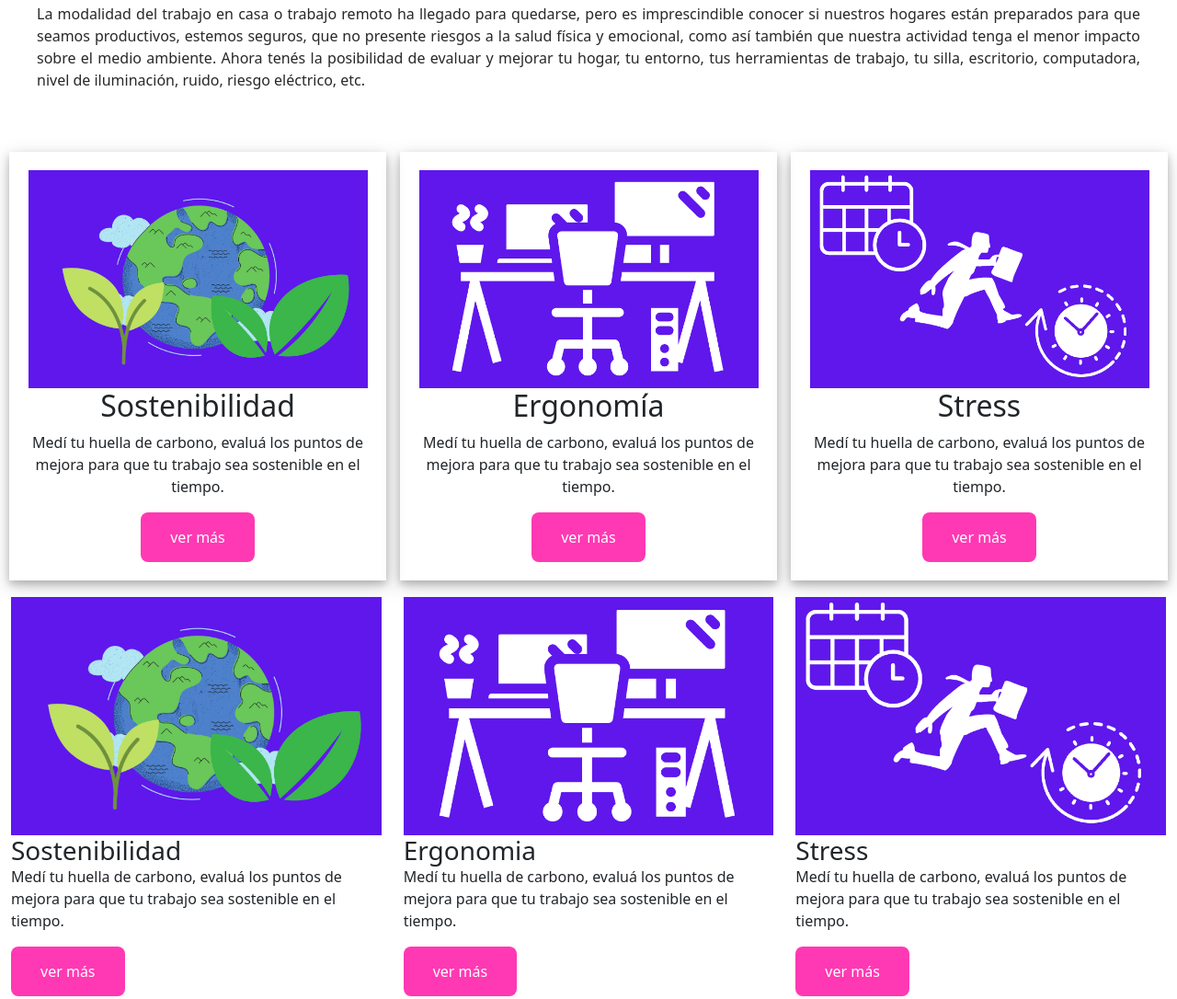
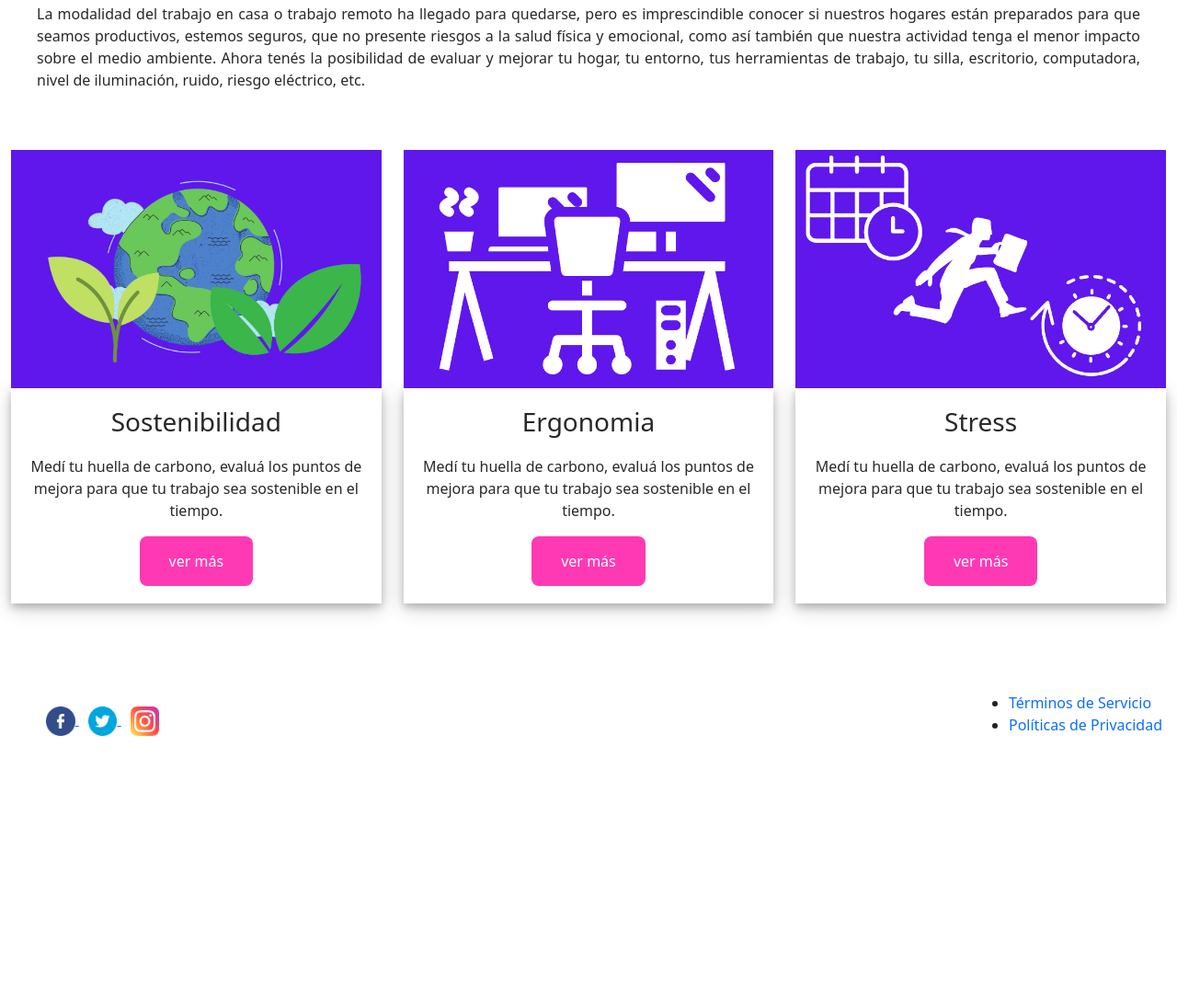
Before and after one commit to thinkbigwork/WorkingAtHome, a website: page index.html in a window 1280 px wide. Shown: the part 608-1694 px from the top of the page at 92% size. After the commit the page ends 1464 px from the top, so only its background shows below. Drawn offline with nearby package versions, Linux system fonts and the light colour scheme.

Commit message:
renovacion de footers

```diff
--- a/index.html
+++ b/index.html
@@ -62,40 +62,13 @@
         </section>
       <!-- fin seccion presentacion-->
 
-      <!-- inicio seccion servicios-->
-        <section class="flex-container" >
-          <article>
-              <img src="img/servicios/sostenibilidad.png" alt="Sostenibilidad">
-              <h2>Sostenibilidad</h2>
-              <p>Medí tu huella de carbono, evaluá los puntos de mejora para que tu trabajo sea sostenible en el tiempo.</p>
-              <button>ver más</button>
-          </article>
-
-          <article>
-            <img src="img/servicios/ergonomia.png" alt="Ergonomía">
-            <h2>Ergonomía</h2>
-            <p>Medí tu huella de carbono, evaluá los puntos de mejora para que tu trabajo sea sostenible en el tiempo.</p>
-            <button>ver más</button>
-        </article>
-
-        <article>
-          <img src="img/servicios/stress.png" alt="Stress">
-          <h2>Stress</h2>
-          <p>Medí tu huella de carbono, evaluá los puntos de mejora para que tu trabajo sea sostenible en el tiempo.</p>
-          <button>ver más</button>
-        </article>
-        </section>
-     <!-- fin seccion servicios-->
-
-
-
            <!-- inicio seccion servicios con MediaQueries-->
            <div class= "container-fluid py-2">
               <div class="row">
-                <article class="col-sm-12 col-md-6 col-lg-4">
+                <article class="col-sm-12 col-md-6 col-lg-4 mb-5">
                   <div class="Card">
                     <img src="img/servicios/sostenibilidad.png" class="card-img-top w-100" alt="Sostenibilidad">
-                    <div class="card-body">
+                    <div class="card-body cardText">
                       <h3 class="card-title">Sostenibilidad</h3>
                       <p class="card-text">Medí tu huella de carbono, evaluá los puntos de mejora para que tu trabajo sea sostenible en el tiempo.</p>
                       <button>ver más</button>
@@ -103,10 +76,10 @@
                   </div>
                 </article>
 
-                  <article class="col-sm-12 col-md-6 col-lg-4">
+                  <article class="col-sm-12 col-md-6 col-lg-4 mb-5">
                     <div class="Card">
                       <img src="img/servicios/ergonomia.png" class="card-img-top w-100" alt="Ergonomia">
-                      <div class="card-body">
+                      <div class="card-body cardText">
                         <h3 class="card-title">Ergonomia</h3>
                         <p class="card-text">Medí tu huella de carbono, evaluá los puntos de mejora para que tu trabajo sea sostenible en el tiempo.</p>
                         <button>ver más</button>
@@ -114,10 +87,10 @@
                     </div>
                   </article>
 
-                  <article class="col-sm-12 col-md-6 col-lg-4">
+                  <article class="col-sm-12 col-md-6 col-lg-4 mb-5">
                     <div class="Card">
                       <img src="img/servicios/stress.png" class="card-img-top w-100" alt="Stress">
-                      <div class="card-body">
+                      <div class="card-body cardText">
                         <h3 class="card-title">Stress</h3>
                         <p class="card-text">Medí tu huella de carbono, evaluá los puntos de mejora para que tu trabajo sea sostenible en el tiempo.</p>
                         <button>ver más</button>
@@ -128,26 +101,6 @@
 
            </div>
 
-            <article>
-                <img src="img/servicios/sostenibilidad.png" alt="Sostenibilidad">
-                <h2>Sostenibilidad</h2>
-                <p>Medí tu huella de carbono, evaluá los puntos de mejora para que tu trabajo sea sostenible en el tiempo.</p>
-                <button>ver más</button>
-            </article>
-
-            <article>
-              <img src="img/servicios/ergonomia.png" alt="Ergonomía">
-              <h2>Ergonomía</h2>
-              <p>Medí tu huella de carbono, evaluá los puntos de mejora para que tu trabajo sea sostenible en el tiempo.</p>
-              <button>ver más</button>
-          </article>
-
-          <article>
-            <img src="img/servicios/stress.png" alt="Stress">
-            <h2>Stress</h2>
-            <p>Medí tu huella de carbono, evaluá los puntos de mejora para que tu trabajo sea sostenible en el tiempo.</p>
-            <button>ver más</button>
-          </article>
           </section>
        <!-- fin seccion servicios con MediaQueries-->
 
@@ -168,6 +121,7 @@
       </div>
 
       <div> <!-- links menu -->
+
         <ul>
           <li><a href="#">Términos de Servicio</a></li>
           <li><a href="#">Políticas de Privacidad</a></li>
--- a/scss/_commons.scss
+++ b/scss/_commons.scss
@@ -13,6 +13,7 @@
 
 button{
     background-color: $mainColor;
+    margin-bottom: 1.2em;
     color: white;
     border: none;
     border-radius: 8px;
@@ -25,6 +26,15 @@ button{
         &:hover {
             box-shadow: 0 8px 8px 0 rgba(0,0,0,0.24), 0 13px 25px 0 rgba(0,0,0,0.19);
         }
+}
+
+.cardText{
+ color: $mainTextColor;
+ text-align: center;
+ box-shadow: 0 4px 8px 0 rgba(0, 0, 0, 0.2), 0 6px 20px 0 rgba(0, 0, 0, 0.19);
+    h3{
+        padding: .7em;
+    }
 }
 
 .grid-container{
--- a/scss/_footer.scss
+++ b/scss/_footer.scss
@@ -1,7 +1,7 @@
 .footer{
     margin: 0;
     padding: 0;
-    background-color: black;
+    background-color: white;
     width:  100%;
  /*    display: grid;
     grid-template-columns: auto auto; */
@@ -12,6 +12,7 @@
     padding: 20px;
 
     ul{
+        margin-right: 1em;
         li{
 
             a{
```
Also changed, not shown: pages/contacto.html (+44 -14 lines), css/main.css, 1 other file.
